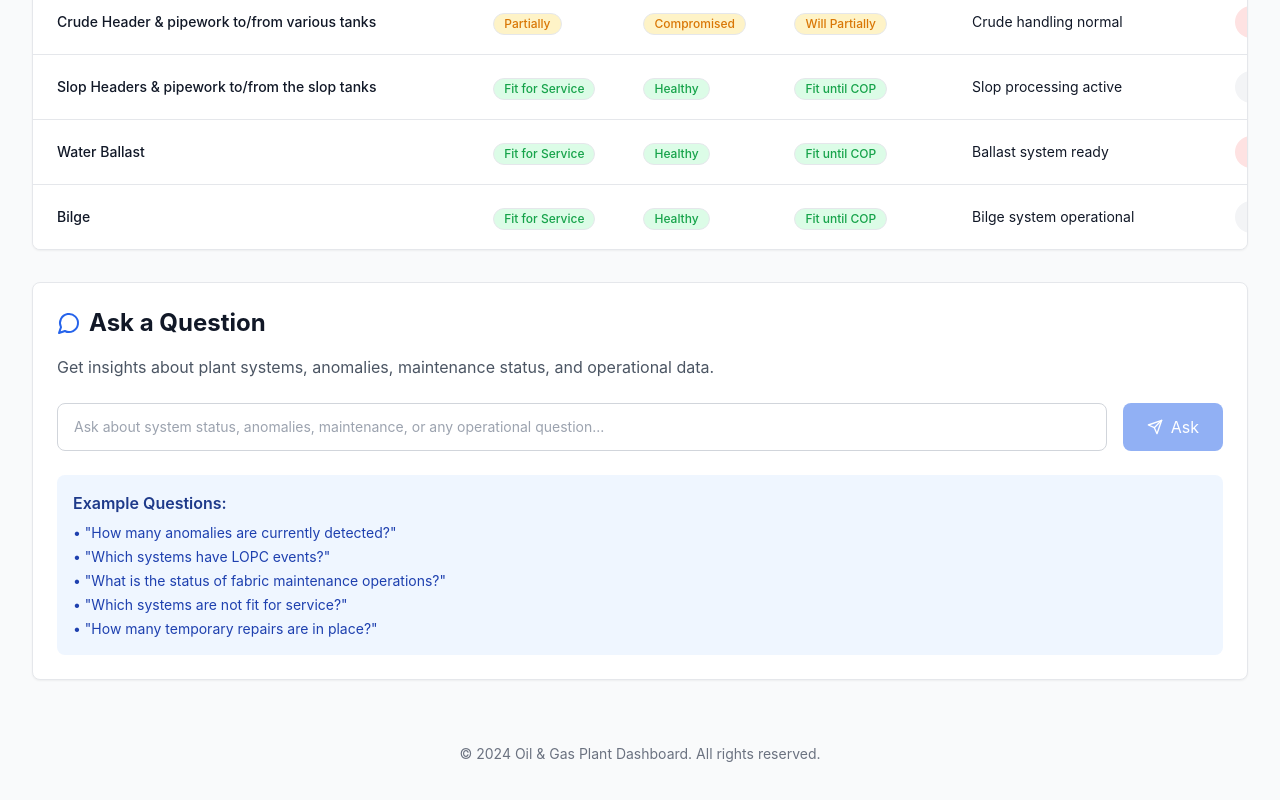
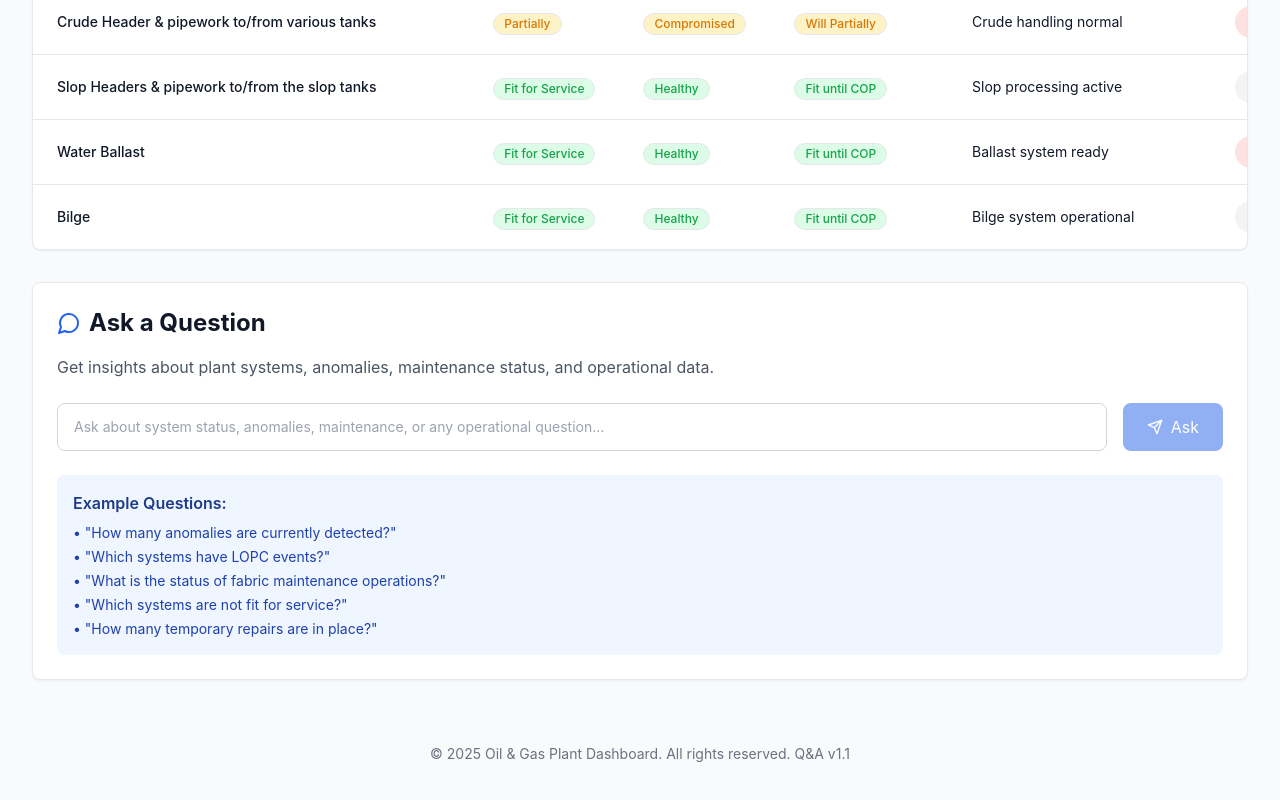
Before and after one commit to Rovlad/oil-gas-dashboard, a React (Vite) app: page / in a window 1280 px wide. Shown: the part 1316-2116 px from the top of the page. Built offline with nearby package versions, Linux system fonts and the light colour scheme.

Commit message:
Update footer and ensure Q&A section deployment

```diff
--- a/src/App.tsx
+++ b/src/App.tsx
@@ -215,7 +215,7 @@ function App() {
 
         {/* Footer */}
         <footer className="text-center text-gray-500 text-sm py-8">
-          <p>© 2024 Oil & Gas Plant Dashboard. All rights reserved.</p>
+          <p>© 2025 Oil & Gas Plant Dashboard. All rights reserved. Q&A v1.1</p>
         </footer>
       </main>
     </div>
```
